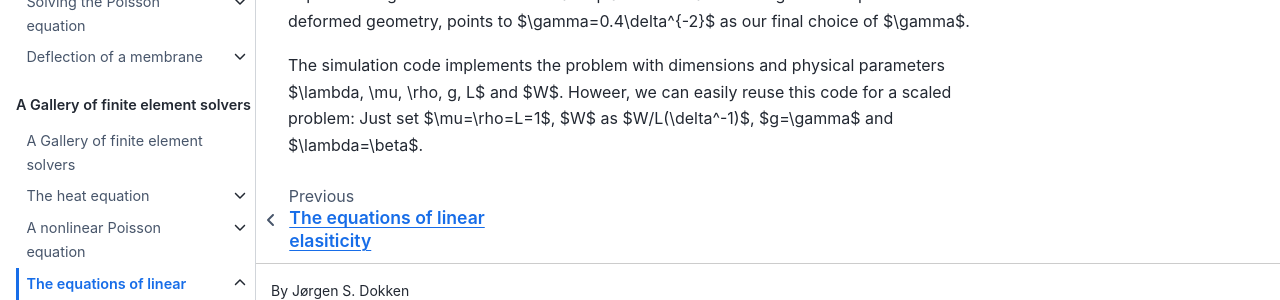
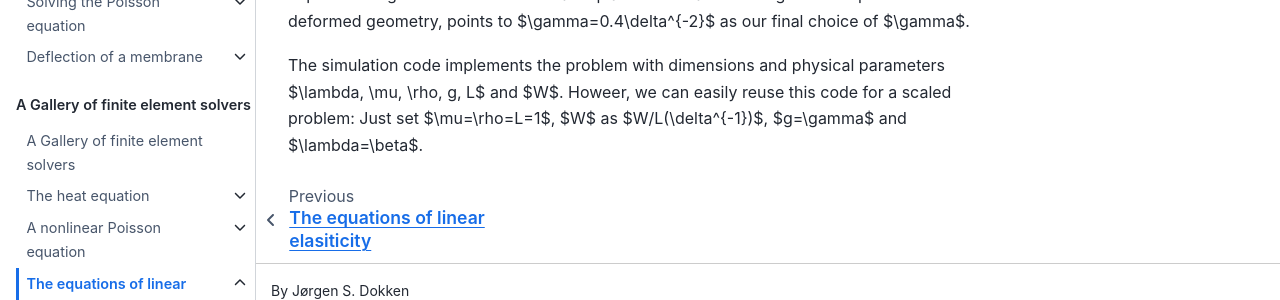
Before and after one commit to jorgensd/dolfinx-tutorial, a Jupyter Book: the page built from chapter2/elasticity_scaling.md, in a window 1280 px wide and 900 px high, scrolled down 550 px. Shown: the part 490-790 px from the top of the window. Built offline with Jupyter Book 1.0.4 settings and Sphinx 7.4.7 and the Sphinx Book theme 1.1.4, drawn with Linux system fonts in a browser that asks for light colours; pages that are not in the unit, such as notebooks, are missing from menus.

Commit message:
Fix typo -1

```diff
--- a/chapter2/elasticity_scaling.md
+++ b/chapter2/elasticity_scaling.md
@@ -20,4 +20,4 @@ is a dimensionless variable reflecting the ratio of the load $\rho g$ and the sh
 
 One option for the scaling is to chose $U$ such that $\gamma$ is of unit size ($U=\frac{\rho g L^2}{\mu}$). However, in elasticity, this leads to displacements of the size of the geometry. This can be achieved by choosing $U$ equal to the maximum deflection of a clamped beam, for which there actually exists a formula: $U=\frac{3}{2} \rho g L^2\frac{\delta^2}{E}$ where $\delta=\frac{L}{W}$ is a parameter reflecting how slender the beam is, and $E$ is the modulus of elasticity. Thus the dimensionless parameter $\delta$ is very important i n the problem (as expected $\delta\gg 1$ is what gives beam theory!). Taking $E$ to be of the same order as $\mu$, which in this case and for many materials, we realize that $\gamma \sim \delta^{-2}$ is an appropriate choice. Experimenting with the code to find a displacement that "looks right" in the plots of the deformed geometry, points to $\gamma=0.4\delta^{-2}$ as our final choice of $\gamma$.
 
-The simulation code implements the problem with dimensions and physical parameters $\lambda, \mu, \rho, g, L$ and $W$. Howeer, we can easily reuse this code for a scaled problem: Just set $\mu=\rho=L=1$, $W$ as $W/L(\delta^-1)$, $g=\gamma$ and $\lambda=\beta$.
+The simulation code implements the problem with dimensions and physical parameters $\lambda, \mu, \rho, g, L$ and $W$. Howeer, we can easily reuse this code for a scaled problem: Just set $\mu=\rho=L=1$, $W$ as $W/L(\delta^{-1})$, $g=\gamma$ and $\lambda=\beta$.
```
